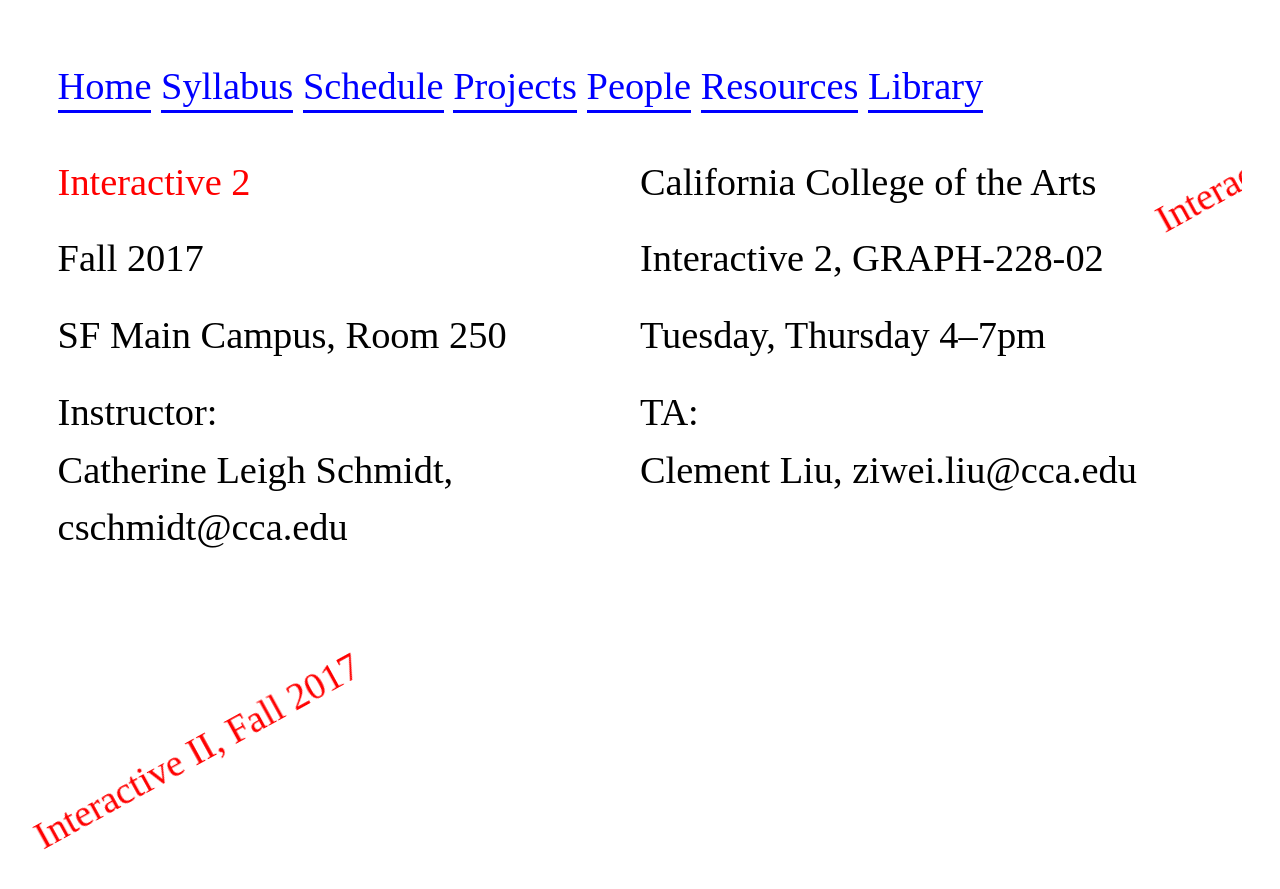
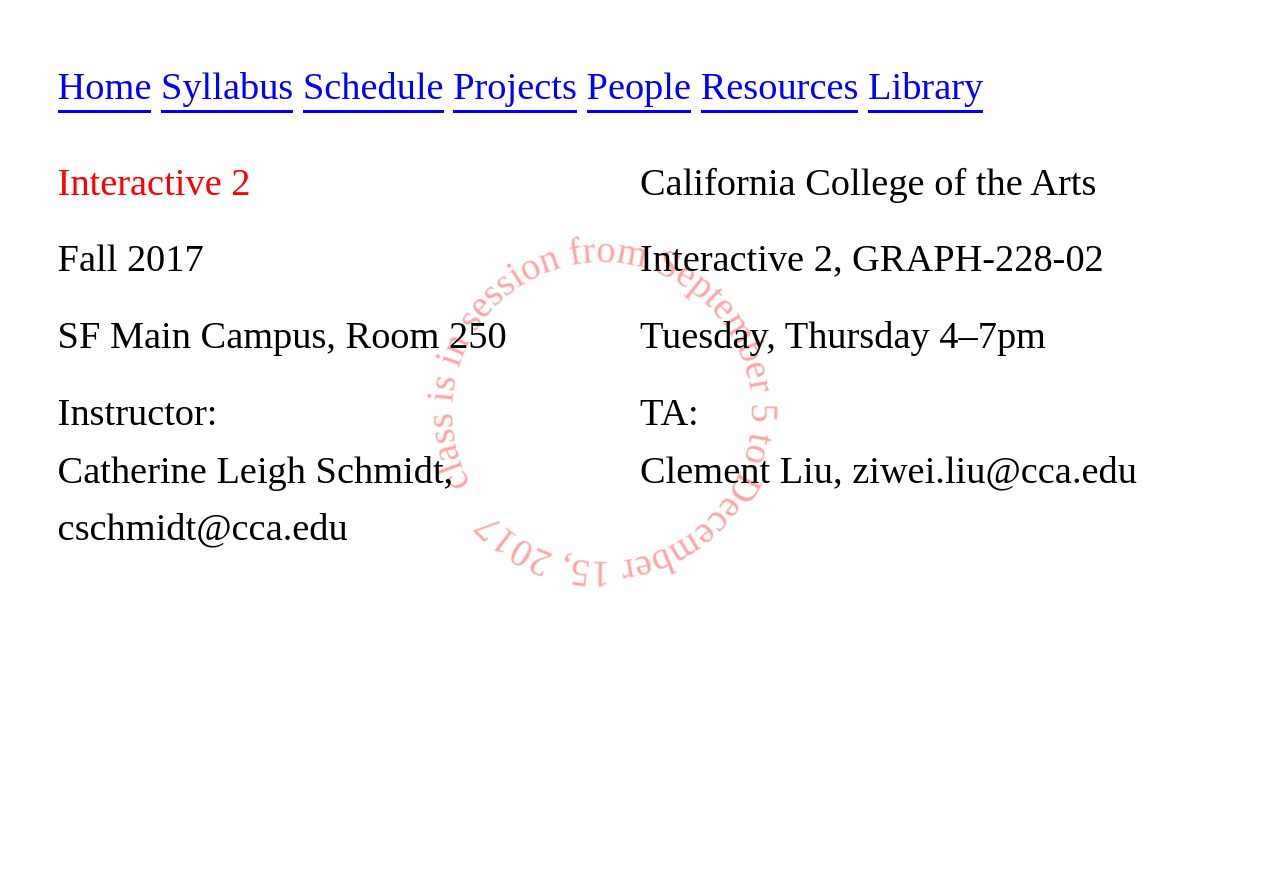
Before and after one commit to cathschmidt/int-2-site, a Jekyll site: the page built from index.md, in a window 1280 px wide. Shown: the top 889 px of the page. Built offline with Jekyll 4.4.1, drawn with Linux system fonts in a browser that asks for light colours.

Commit message:
finished styling

```diff
--- a/_layouts/home.html
+++ b/_layouts/home.html
@@ -5,11 +5,25 @@
     <link rel="stylesheet" href="/assets/home.css">
   </head>
   <body>
-    <div id="marquee">
-      <div>
-        <span>Interactive II, Fall 2017</span>
-        <span>Interactive II, Fall 2017</span>
-      </div>
+    <div id="spinner">
+      <svg width="400px" height="400px">
+        <defs>
+          <path
+          id="circ"
+          d="
+            M 200, 200
+            m -150, 0
+            a 150,150 0 1,1 300,0
+            a 150,150 0 1,1 -300,0
+            "
+          />
+        </defs>
+        <text fill="#ffa4a4">
+          <textPath xlink:href="#circ">
+          class is in session from September 5 to December 15, 2017
+          </textPath>
+        </text>
+      </svg>
     </div>
     <div>{% include nav.html %}</div>
     <div id="container">
--- a/assets/home.css
+++ b/assets/home.css
@@ -8,25 +8,24 @@
   float: left
 }
 
-div#marquee {
+div#spinner {
   height: 100vh;
   position: fixed;
-  z-index: 0;
+
+  display: flex;
+  flex-direction: row;
+  align-items: center;
+  justify-content: center;
+
+  z-index: -2;
   top:-1em;
   left: -1em;
   height: 100vh;
   width: 100vw;
   overflow: hidden;
   color: red;
-} #marquee div {
-  display: block;
-  width: 200%;
-  height: 100%;
-
-  position: absolute;
-  overflow: hidden;
-
-  animation: marquee 5s linear infinite;
+} #spinner svg {
+  animation: spin 5s linear infinite;
 }
 
 #marquee span {
@@ -35,12 +34,13 @@
   width: 50%;
 }
 
-@keyframes marquee {
-  0% { right: 0; }
-  50% { right: -100%; }
-  75% {
-    transform: rotate(-90deg);
-    transform-origin: top right;
-    bottom: -100%;
+@keyframes spin {
+  0% {}
+  50% {
+    transform: rotate(180deg);
+  }
+
+  100% {
+    transform: rotate(360deg);
   }
 }
```
